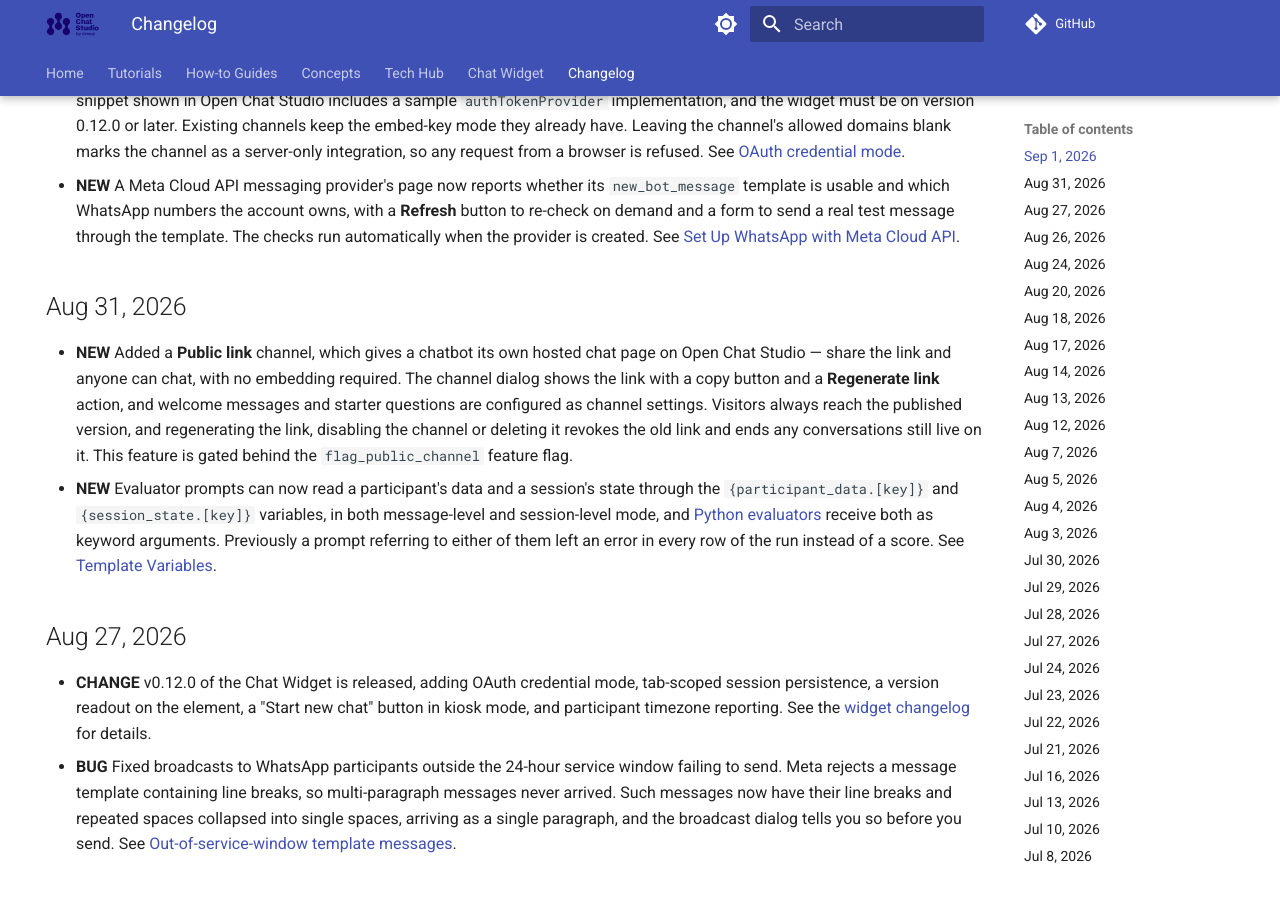
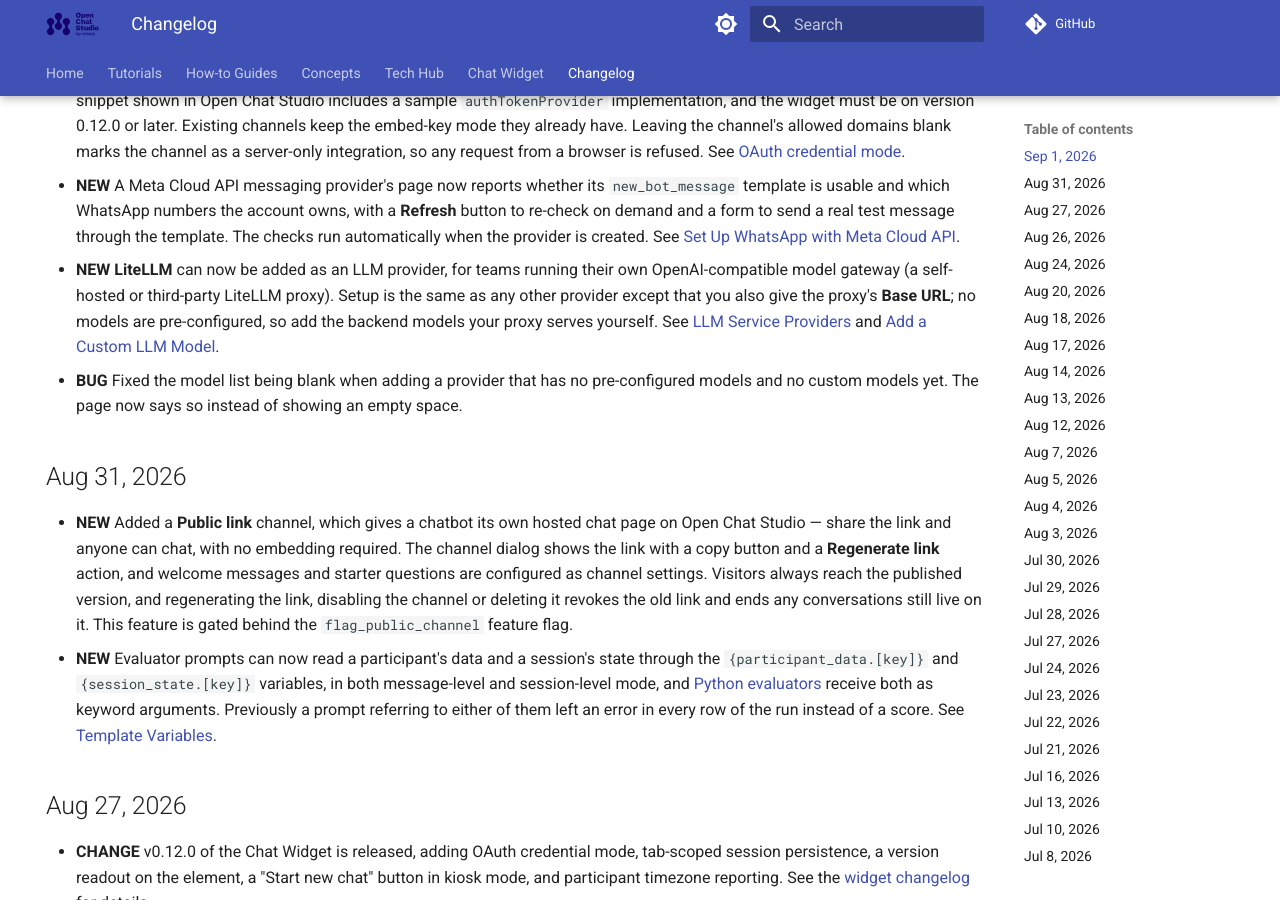
Before and after one commit to dimagi/open-chat-studio-docs, an MkDocs documentation site: the page built from docs/changelog.md, in a window 1280 px wide and 900 px high, scrolled down 399 px. Built offline with MkDocs 1.6.1 and Material for MkDocs 9.7.7, drawn with Linux system fonts in a browser that asks for light colours; a script that is not in the unit is left out; comment, search, counter and statistics services are not loaded.

Commit message:
docs: add changelog entries from OCS PR #4318
New LiteLLM LLM provider, plus the empty model-list fix that shipped
with it.

Co-Authored-By: Claude Opus 5 (1M context) <noreply@anthropic.com>

```diff
--- a/docs/changelog.md
+++ b/docs/changelog.md
@@ -14,6 +14,8 @@ hide:
 ## Sep 1, 2026
 * **NEW** An embedded widget channel can now require an **OAuth** token instead of its embed key, using the new **Credential mode** setting on the channel. In OAuth mode every request is validated against a token minted by your own backend, the embed snippet shown in Open Chat Studio includes a sample `authTokenProvider` implementation, and the widget must be on version 0.12.0 or later. Existing channels keep the embed-key mode they already have. Leaving the channel's allowed domains blank marks the channel as a server-only integration, so any request from a browser is refused. See [OAuth credential mode](chat_widget/reference.md#oauth-credential-mode).
 * **NEW** A Meta Cloud API messaging provider's page now reports whether its `new_bot_message` template is usable and which WhatsApp numbers the account owns, with a **Refresh** button to re-check on demand and a form to send a real test message through the template. The checks run automatically when the provider is created. See [Set Up WhatsApp with Meta Cloud API](how-to/whatsapp_meta_cloud_api.md).
+* **NEW** **LiteLLM** can now be added as an LLM provider, for teams running their own OpenAI-compatible model gateway (a self-hosted or third-party LiteLLM proxy). Setup is the same as any other provider except that you also give the proxy's **Base URL**; no models are pre-configured, so add the backend models your proxy serves yourself. See [LLM Service Providers](concepts/team/llm_providers.md) and [Add a Custom LLM Model](how-to/add_custom_llm_model.md).
+* **BUG** Fixed the model list being blank when adding a provider that has no pre-configured models and no custom models yet. The page now says so instead of showing an empty space.
 
 ## Aug 31, 2026
 * **NEW** Added a **Public link** channel, which gives a chatbot its own hosted chat page on Open Chat Studio — share the link and anyone can chat, with no embedding required. The channel dialog shows the link with a copy button and a **Regenerate link** action, and welcome messages and starter questions are configured as channel settings. Visitors always reach the published version, and regenerating the link, disabling the channel or deleting it revokes the old link and ends any conversations still live on it. This feature is gated behind the `flag_public_channel` feature flag.
```
